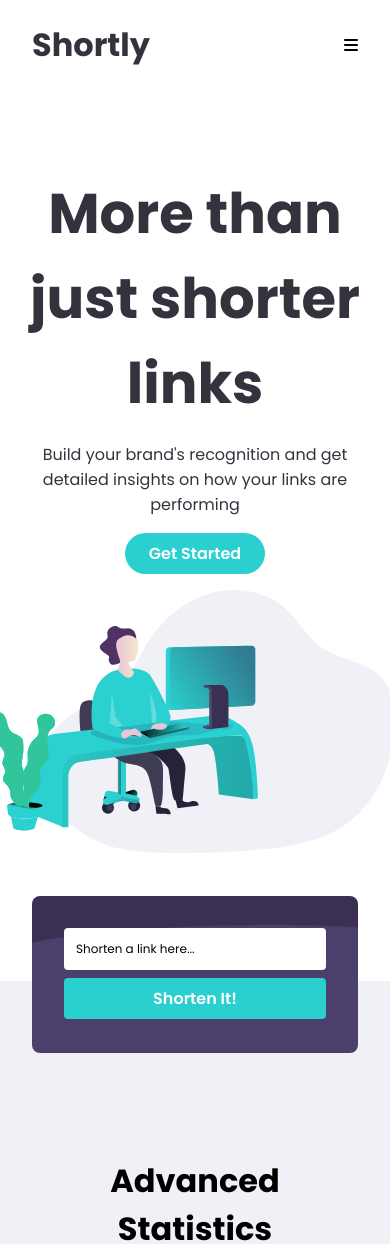
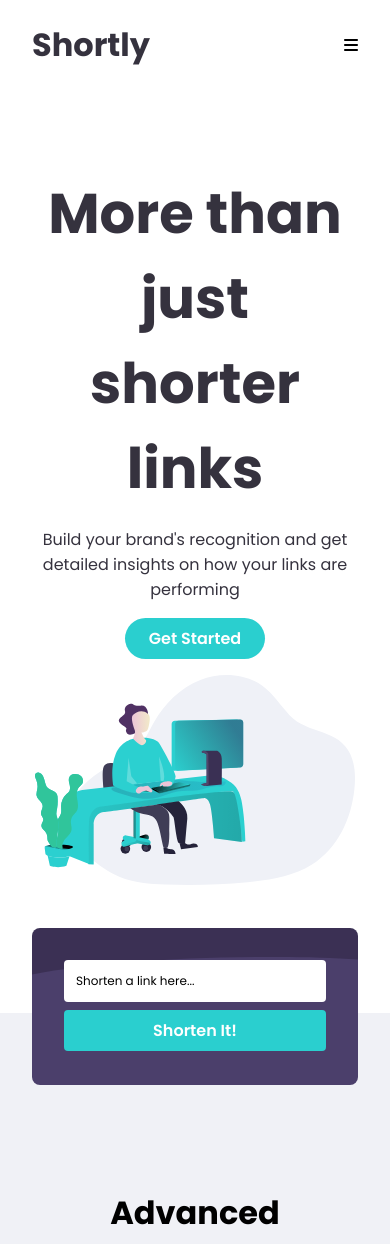
Before and after one commit to chayboats/url-shortener, a Vue app: page / in a window 390 px wide. Shown: the top 1244 px of the page. Built offline with nearby package versions, Linux system fonts and the light colour scheme.

Commit message:
Adjust image in hero section

```diff
--- a/src/sections/Hero.vue
+++ b/src/sections/Hero.vue
@@ -34,11 +34,13 @@ import { Columns, Stack, Button } from '@/components'
     max-width: 25rem;
     padding-bottom: var(--space-lg);
   }
-  .get-started {
+
+  .get-started,
+  .person-working {
     margin: auto;
   }
   .hero-content {
-    padding: 0 var(--space-sm);
+    padding: 0;
     min-width: min-content;
   }
 
@@ -46,4 +48,10 @@ import { Columns, Stack, Button } from '@/components'
     justify-content: center;
   }
 }
+
+@media (max-width: 425px) {
+  .person-working {
+    max-width: 20rem;
+  }
+}
 </style>
```
